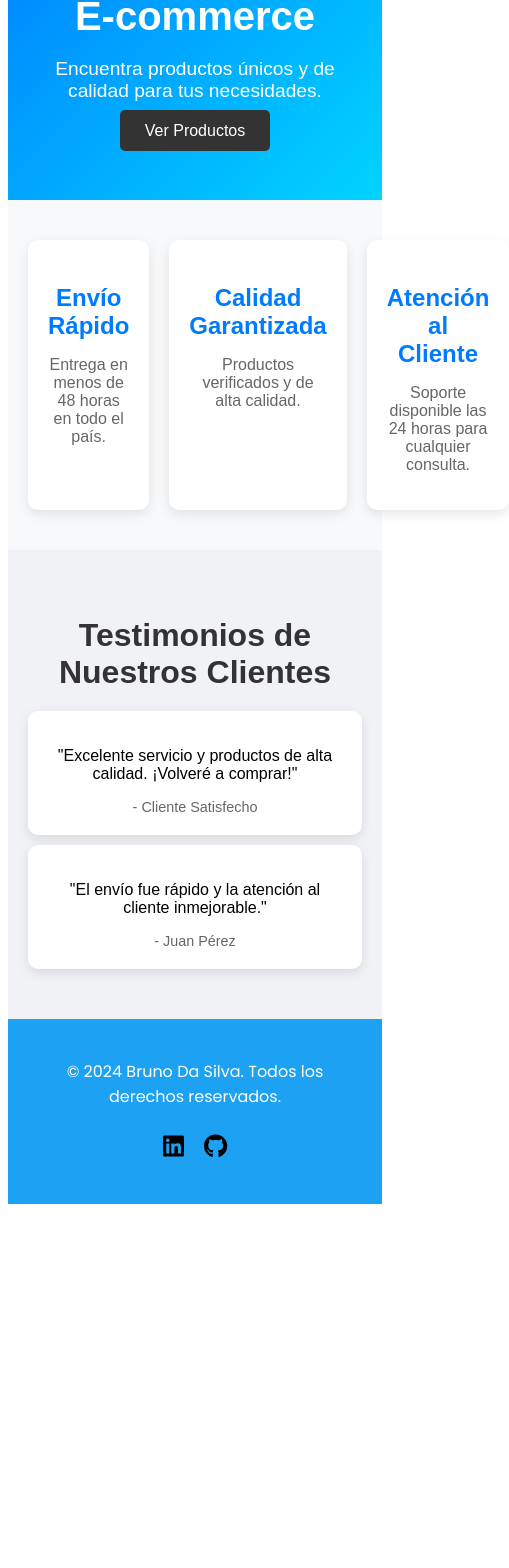
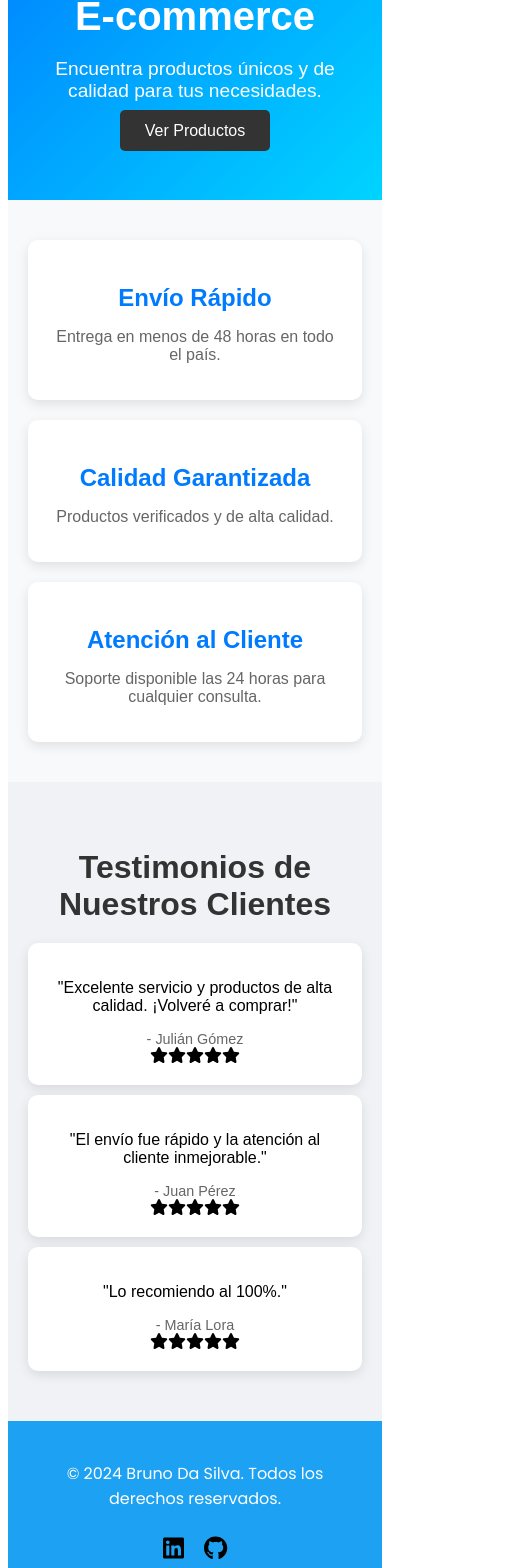
Before and after one commit to brunoviews/basic-ecommerce, a React (Vite) app: page / in a window 390 px wide. Shown: the part 275-1843 px from the top of the page, 509 px wide, since content can reach past the window. Before the commit the page ends 1487 px from the top, so only its background shows below. Built offline with nearby package versions, Linux system fonts and the light colour scheme.

Commit message:
Mejoras de funcionamiento

```diff
--- a/package.json
+++ b/package.json
@@ -12,6 +12,7 @@
   "dependencies": {
     "@fortawesome/fontawesome-svg-core": "^6.6.0",
     "@fortawesome/free-brands-svg-icons": "^6.6.0",
+    "@fortawesome/free-solid-svg-icons": "^6.6.0",
     "@fortawesome/react-fontawesome": "^0.2.2",
     "framer-motion": "^11.11.11",
     "react": "^18.3.1",
--- a/src/pages/CartPage.css
+++ b/src/pages/CartPage.css
@@ -52,3 +52,37 @@
     font-size: 20px;
     font-weight: bold;
 }
+
+@media (max-width: 768px) {
+    .cart-page {
+        margin-top: 20px;
+
+    }
+
+    .cart-item {
+        flex-direction: column;
+        align-items: center;
+        gap: 10px;
+    }
+
+    .cart-item p, button {
+        font-size: 16px;
+    }
+
+    .btn-eliminar {
+        padding: 5px 10px;
+        font-size: 14px;
+    }
+
+    .precio-total {
+        font-size: 16px;
+
+    }
+
+    .cart-container {
+        display: flex;
+        flex-direction: column;
+        align-items: center;
+        gap: 20px;
+    }
+}
--- a/src/pages/CartPage.jsx
+++ b/src/pages/CartPage.jsx
@@ -1,14 +1,20 @@
 import React from "react";
 import './CartPage.css';
+import { motion } from "framer-motion";
 
 function CartPage({ cartItems, onRemoveItem }) {
     return (
+      <motion.div
+        initial={{ opacity: 0, y: 50 }}
+        animate={{ opacity: 1, y: 0 }}
+        exit={{ opacity: 0, y: -50 }}
+        transition={{ duration: 0.5 }}  >
       <div>
 
         <div className="cart-page">
           <h2>Carrito de Compras</h2>
           {cartItems.length > 0 ? (
-            <div>
+            <div className="cart-container">
               {cartItems.map((item, index) => (
                 <div key={index} className="cart-item">
                   <p>{item.name}</p>
@@ -24,6 +30,7 @@ function CartPage({ cartItems, onRemoveItem }) {
         </div>
 
       </div>
+      </motion.div>
     );
   }
 
--- a/src/pages/HomePage.css
+++ b/src/pages/HomePage.css
@@ -69,7 +69,7 @@
     color: #666;
   }
 
-  /* src/pages/HomePage.css */
+
 
 .home-testimonials {
   padding: 40px 20px;
@@ -99,3 +99,12 @@
   font-size: 0.9em;
   color: #666;
 }
+
+@media (max-width: 768px) {
+  .home-features {
+    display: flex;
+    flex-direction: column;
+  }
+
+
+}
--- a/src/pages/HomePage.jsx
+++ b/src/pages/HomePage.jsx
@@ -2,8 +2,25 @@
 import React from "react";
 import "./HomePage.css";
 import { motion } from "framer-motion";
+import { FontAwesomeIcon } from '@fortawesome/react-fontawesome';
+import { faStar } from '@fortawesome/free-solid-svg-icons';
+
+
 
 function HomePage() {
+
+    const starRating = () => {
+      return (
+        <div>
+          <FontAwesomeIcon icon={faStar} />
+          <FontAwesomeIcon icon={faStar} />
+          <FontAwesomeIcon icon={faStar} />
+          <FontAwesomeIcon icon={faStar} />
+          <FontAwesomeIcon icon={faStar} />
+        </div>
+      );
+    }
+
   return (
     <motion.div
       initial={{ opacity: 0, y: 50 }}
@@ -36,12 +53,25 @@ function HomePage() {
         <section className="home-testimonials">
           <h2>Testimonios de Nuestros Clientes</h2>
           <div className="testimonial-card">
-          <p>"Excelente servicio y productos de alta calidad. ¡Volveré a comprar!"</p>
-          <span>- Cliente Satisfecho</span>
+            <p>
+              "Excelente servicio y productos de alta calidad. ¡Volveré a
+              comprar!"
+            </p>
+            <span>- Julián Gómez</span>
+            <div>{starRating()}</div>
           </div>
           <div className="testimonial-card">
             <p>"El envío fue rápido y la atención al cliente inmejorable."</p>
             <span>- Juan Pérez</span>
+            <div>{starRating()}</div>
+          </div>
+          <div className="testimonial-card">
+            <p>"Lo recomiendo al 100%."</p>
+
+            <span>- María Lora</span>
+            <div>{starRating()}</div>
+
+
           </div>
         </section>
       </div>
@@ -49,4 +79,5 @@ function HomePage() {
   );
 }
 
+
 export default HomePage;
--- a/src/pages/ProductsPage.jsx
+++ b/src/pages/ProductsPage.jsx
@@ -2,9 +2,9 @@ import React, { useState } from "react";
 import Card from "../components/Card/Card";
 import { motion } from "framer-motion";
 import "./ProductsPage.css";
-import Sidebar from "../components/Sidebar/Sidebar";
 
-function ProductsPage({ addToCart, cart }) {
+
+function ProductsPage({addToCart}) {
   // Datos de los productos
   const products = [
     {
@@ -45,7 +45,7 @@ function ProductsPage({ addToCart, cart }) {
     },
     {
       id: 5,
-      info: ["Pc", "ordenador", "Air", "Macbook"],
+      info: ["pc", "ordenador", "Air", "Macbook"],
       name: "Macbook Air",
       description: "Descripción breve del producto 3.",
       imageUrl:
```
Also changed, not shown: 1 other file (tests, documents, lock files or other folders). Lines whose indentation alone changed are shown as unchanged.
